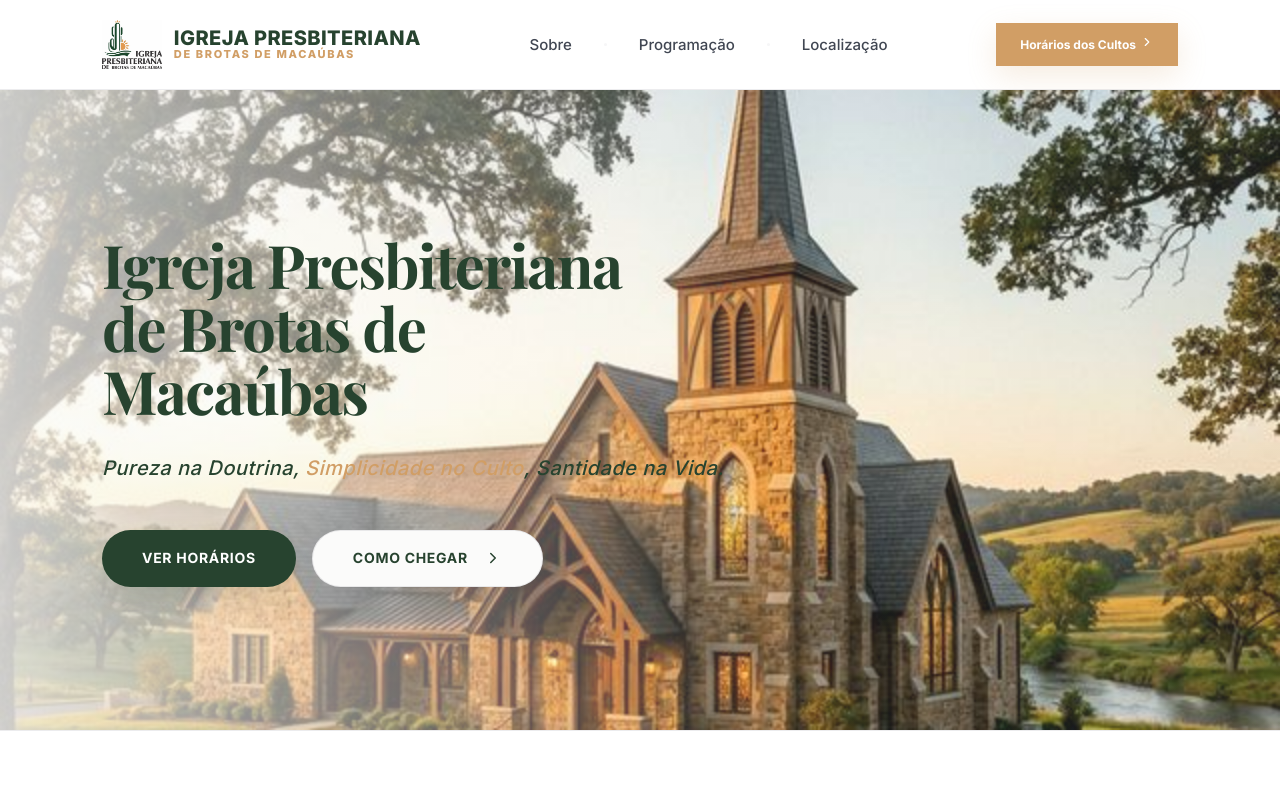
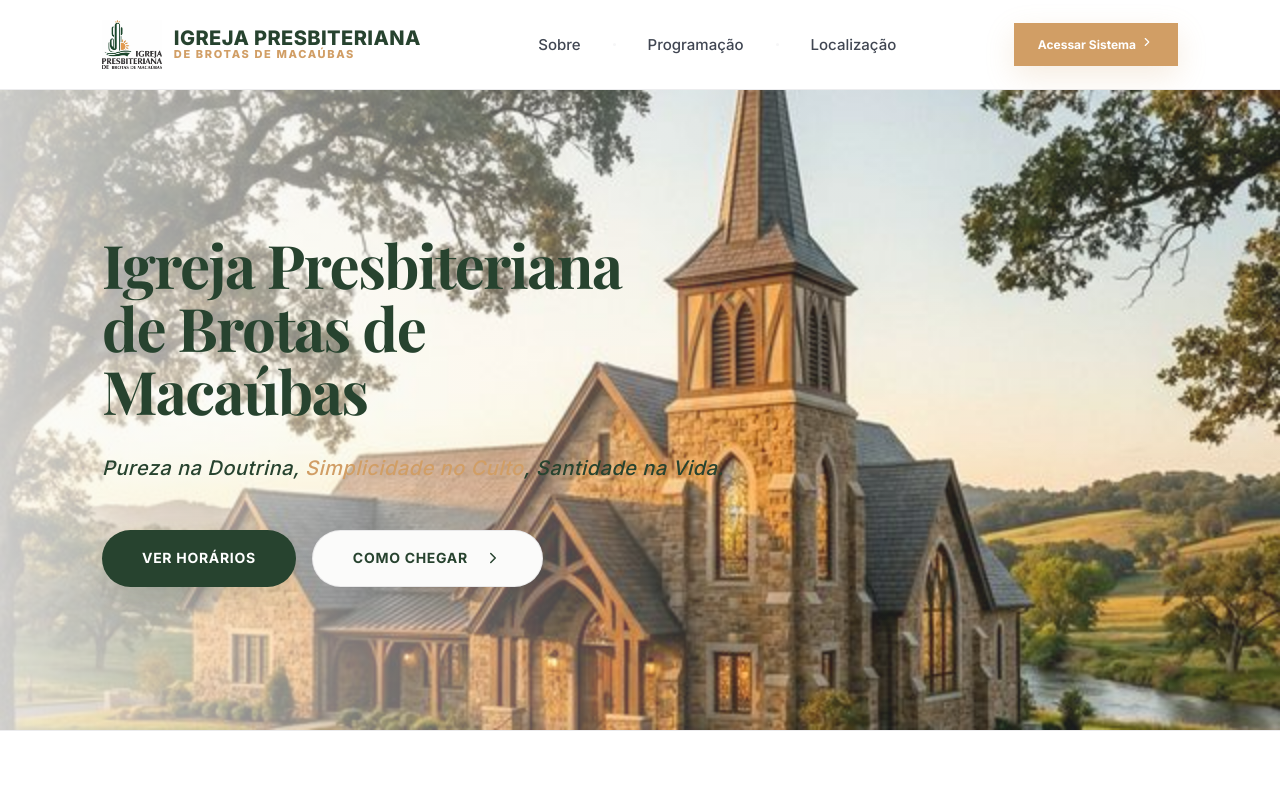
Before and after one commit to eduardocampusti/portal-eclesia, a React (Vite) app: page /#/ in a window 1280 px wide. Shown: the top 800 px of the page. Built offline with nearby package versions, Linux system fonts and the light colour scheme; no server answers; the database is empty; a web font is replaced by a local one.

Commit message:
feat: replace horários button with login button in header

```diff
--- a/pages/PublicLanding.tsx
+++ b/pages/PublicLanding.tsx
@@ -122,9 +122,9 @@ const PublicLanding: React.FC = () => {
           </nav>
 
           <div className="flex items-center gap-4">
-            <a href="#agenda" onClick={(e) => scrollToSection(e, 'agenda')} className="btnAccent hidden md:inline-flex !py-3 !px-6 !text-[12px] !font-bold">
-              Horários dos Cultos <ChevronRight size={14} className="ml-1" />
-            </a>
+            <Link to="/login" className="btnAccent hidden md:inline-flex !py-3 !px-6 !text-[12px] !font-bold">
+              Acessar Sistema <ChevronRight size={14} className="ml-1" />
+            </Link>
             <button className="lg:hidden p-2 text-[#27432F]" onClick={() => setIsMenuOpen(!isMenuOpen)}>
               {isMenuOpen ? <X size={28} /> : <Menu size={28} />}
             </button>
```
